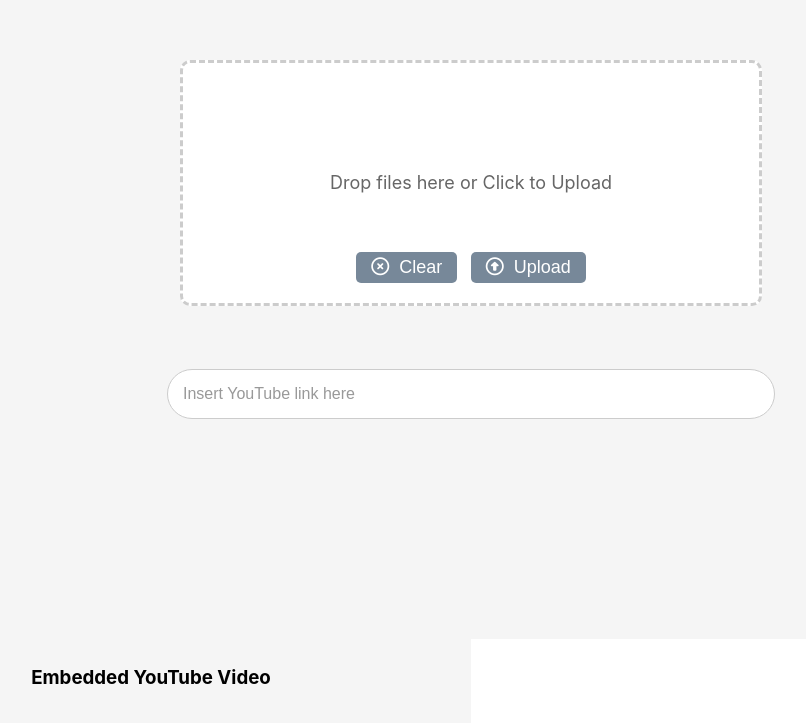
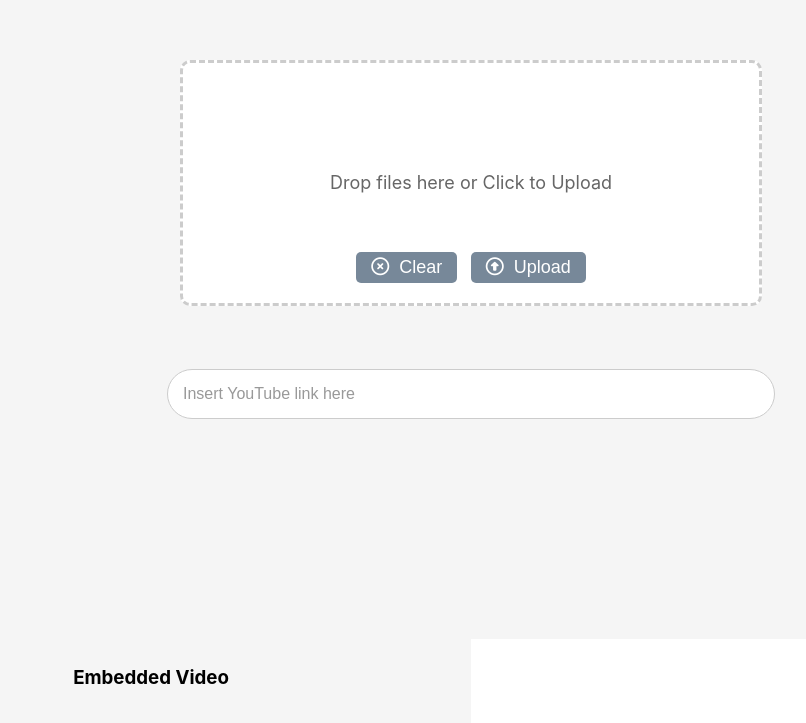
Before and after one commit to t1oluwani/StudyAI, a React (Create React App) app in the folder frontend/: page / in a window 1280 px wide. Shown: the part 161-884 px from the top of the page, without its empty margins (169-975 px from the left). Built offline with nearby package versions, Linux system fonts and the light colour scheme.

Commit message:
set up for video file

```diff
--- a/frontend/src/App.js
+++ b/frontend/src/App.js
@@ -6,13 +6,14 @@ import PostVideo from './components/post-video';
 
 function App() {
   const [URL, setURL] = useState('');
+  const [MP4, setMP4] = useState('');
 
   console.log(URL);
 
   return (
     <div className="App">
-      <PreVideo setLink={setURL}/>
-      <PostVideo link={URL}/>
+      <PreVideo setLink={setURL} setFile={setMP4}/>
+      <PostVideo link={URL} file={MP4}/>
     </div>
   );
 }
--- a/frontend/src/components/pre-video.js
+++ b/frontend/src/components/pre-video.js
@@ -3,10 +3,10 @@ import '../styling/pre-video.css';
 import FileDrop from './sub-components/file-drop';
 import LinkPaste from './sub-components/link-paste';
 
-function PreVideo({ setLink }) {
+function PreVideo({ setLink, setFile }) {
   return (
     <div className="pre-video">
-      <FileDrop/>
+      <FileDrop setFile={setFile}/>
       <LinkPaste setLink={setLink}/>
     </div>
   );
--- a/frontend/src/components/sub-components/embedded-video.js
+++ b/frontend/src/components/sub-components/embedded-video.js
@@ -1,7 +1,7 @@
 function EmbeddedVideo({url}) {
   return (
       <div className="embedded-video">
-          <h3>Embedded YouTube Video</h3>
+          <h3>Embedded Video</h3>
           <iframe width="100%" height="100%" id="embeddedVideo" alt="Refresh Browser" src={url} allowFullScreen></iframe>
       </div>
   )
--- a/frontend/src/components/sub-components/file-drop.js
+++ b/frontend/src/components/sub-components/file-drop.js
@@ -1,7 +1,7 @@
 import { useState } from 'react';
 import { FontAwesomeIcon } from '@fortawesome/react-fontawesome';
 
-function FileDrop() {
+function FileDrop( { setFile } ) {
   const [fileName, setFileName] = useState('');
 
   const handleFileChange = (event) => {
@@ -16,6 +16,14 @@ function FileDrop() {
   const handleFileClear = () => {
     setFileName('');
     document.getElementById('file-input').value = '';
+  }
+
+  const handleFileUpload = () => {
+    const file = document.getElementById('file-input').files[0];
+    setFile(file);
+    handleFileClear();
+
+    console.log(file);
   }
 
   return (
@@ -37,10 +45,10 @@ function FileDrop() {
 
       <div className='buttons'>
         <button onClick={handleFileClear} className="file-clear">
-          <i class="fa-regular fa-circle-xmark"></i>Clear
+          <i className="fa-regular fa-circle-xmark"></i>Clear
         </button>
-        <button className="file-upload">
-          <i class="fa-regular fa-circle-up"></i>Upload
+        <button onClick={handleFileUpload} className="file-upload">
+          <i className="fa-regular fa-circle-up"></i>Upload
         </button>
       </div>
     </>
```
